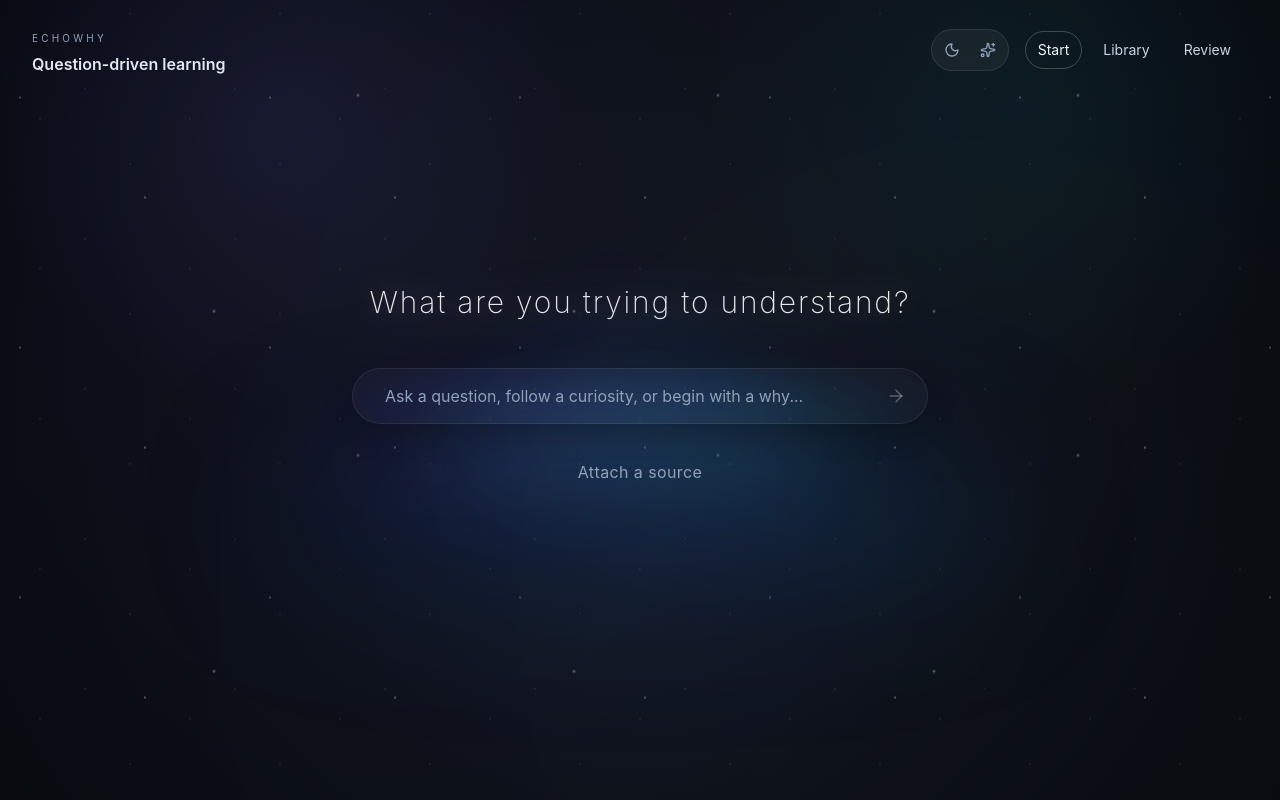
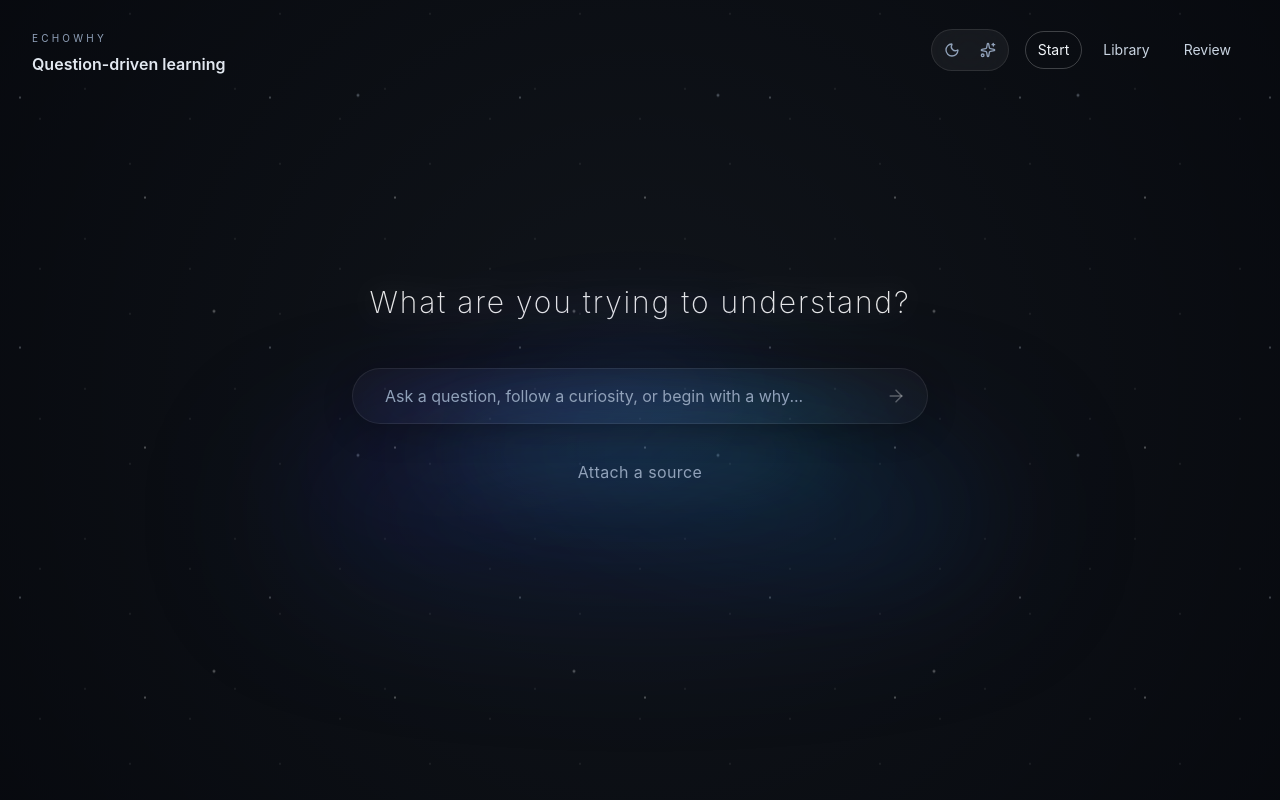
Before and after one commit to Lin-CcC/Echowhy, a React (Vite) app: page / in a window 1280 px wide. Built offline with nearby package versions, Linux system fonts and the light colour scheme.

Commit message:
把错误的主题修改回来了

```diff
--- /dev/null
+++ b/doc/PRD/动态支架.md
@@ -0,0 +1,60 @@
+啊！我完全懂了！我刚才的视角被“怎么把历史记录画得好看（星轨UI）”给局限住了，而你现在思考的是**产品最底层的 AI 逻辑引擎**——也就是**“如何把这些历史数据真正用起来，变成一个聪明的自适应系统（Adaptive System）”**。
+
+这才是真正能拉开产品差距的核心壁垒！你说的“提前搭好梯子，不需要用户多余输入”，在教育产品里叫做**“动态支架（Dynamic Scaffolding）”**。
+
+如果我们要实现你说的这种“量身定制的追问式学习”，我们需要在前端和 AI 之间建立一套**“隐形的数据追踪与分析逻辑”**。
+
+我们抛开 UI，纯粹来推演一下这套**“AI 伴读大脑”的底层逻辑架构**应该怎么设计：
+
+### 🧠 第一步：给历史记录打上“认知标签” (Data Tagging)
+
+现在的判答逻辑太粗糙，只有“分数”和“对错”。为了让 AI 懂用户，每次用户答完题，后台的 LLM 不仅要给出反馈，还要悄悄返回几个**“认知标签（Cognitive Tags）”**，存入 LocalStorage。
+
+例如，针对用户的回答，AI 需要在后台生成这样的 JSON 评估：
+
+- **知识薄弱点 (Weakness)**：`["Concept: HTTP Stateless", "Logic: Sequence of Events"]`
+- **掌握优势 (Strength)**：`["Code Reading: Variable Tracing"]`
+- **思考习惯 (Habit)**：`"Tends to skip the big picture and dive straight into code lines."` (习惯一头扎进代码，忽略宏观架构)
+
+### 🕸️ 第二步：构建本地的“微型知识图谱” (Local User Profile)
+
+随着用户回答的问题越来越多，存在本地 LocalStorage 里的就不再是零散的字符串，而是一个**不断生长的“用户能力画像”**。
+
+系统会随时计算：
+
+- 用户对 `架构设计 (Architecture)` 的平均得分是 90 分（掌握得极快）。
+- 用户对 `鉴权流程 (Auth Flow)` 的平均得分只有 45 分（经常反复试错 3-4 次）。
+
+### 🚀 第三步：如何“量身定制”与“动态搭梯子” (Dynamic Generation)
+
+这是最激动人心的地方！当有了上面两步的数据，产品体验会发生质的飞跃，体现在两个核心场景：
+
+**场景 A：冷启动页的“千人千面”**
+
+当用户导入一个全新的项目（比如一个电商后台源码）时，系统不再给出固定死板的引导问题。
+
+- **对于用户 A（习惯扎进代码，忽略架构）**，AI 自动生成的第一个引导问题会是强制拔高的：*“Before looking at the functions, how is the routing structured in this repo?”*（逼着他看宏观）。
+- **对于用户 B（鉴权薄弱）**，AI 会直接抛出：*“Find where the user's session is validated in this new project.”*（直接击中软肋进行特训）。
+
+**场景 B：追问环节的“弹性深度” (Adaptive Follow-ups)**
+
+在阅读流中，如果用户刚通过了一个极其艰难的关卡（比如试了 4 次才答对 JWT 的签发时机）。
+
+- **常规系统**：直接展示下一段。
+- **定制化梯子系统**：AI 检测到用户在这里极其挣扎，即使答对了也可能只是“死记硬背”。于是，系统会**动态插入一个原本不存在的极简追问（Micro-Question）**：
+  - *“Nice! Now, just to be sure: if the password was wrong, which line of code would have stopped us before we ever reached the JWT generation?”*
+- 反之，如果用户秒答，系统会自动折叠那些过于基础的解释，直接带用户进入更深的源码逻辑。
+
+------
+
+### 💡 总结：这套逻辑怎么落地？
+
+你构想的这个“基于历史分析、自动搭梯子”的逻辑极其高级。要在咱们的 V1.5 版本里落地，其实**不需要后端数据库**，只需要做一件事：
+
+**改变与 LLM（大语言模型）对话的 Prompt（提示词）！**
+
+在后续开发中，每次前端向 AI 发送请求时，不仅要带上当前的问题和源码，**必须把存储在本地的“历史错题标签”和“认知习惯”一起打包发给 AI**，并告诉 AI：
+
+> *"You are a personalized tutor. Before generating the next guide question or evaluating this answer, review the user's cognitive profile provided below. Adjust your tone, the difficulty of your follow-up, and the focus of your explanation based on their past struggles and strengths."*
+
+你觉得这套**“标签化提取 -> 本地画像沉淀 -> Prompt 动态注入”**的底层逻辑流，是不是完美实现了你脑海中那个“不需要用户多说，就能量身定制”的聪明伴读系统？这绝对是这款工具最大的杀手锏！
--- a/src/components/ui/themed-ambient-background.tsx
+++ b/src/components/ui/themed-ambient-background.tsx
@@ -61,57 +61,29 @@ export function ThemedAmbientBackground({
         )}
       />
 
-      <div
-        className={cn(
-          "absolute inset-0",
-          theme === "dark"
-            ? "bg-[radial-gradient(circle_at_22%_16%,rgba(99,102,241,0.1)_0%,transparent_24%),radial-gradient(circle_at_80%_12%,rgba(34,211,238,0.06)_0%,transparent_26%),radial-gradient(circle_at_50%_72%,rgba(59,130,246,0.035)_0%,transparent_34%)]"
-            : "bg-[radial-gradient(ellipse_at_center,_rgba(8,145,178,0.08)_0%,_transparent_62%)]",
-        )}
-      />
-
       {isDarkDynamic ? (
         <div className="absolute inset-0 overflow-hidden">
-          {!quiet ? (
-            <>
-              <motion.div
-                className="absolute -left-[10%] -top-[30%] h-[80vw] w-[80vw] rounded-full bg-indigo-900/10 blur-[160px] mix-blend-screen"
-                animate={{ scale: [1, 1.05, 1], opacity: [0.3, 0.5, 0.3] }}
-                transition={{ duration: 15, repeat: Infinity, ease: "easeInOut" }}
-              />
-              <motion.div
-                className="absolute -bottom-[30%] -right-[10%] h-[70vw] w-[70vw] rounded-full bg-cyan-900/10 blur-[160px] mix-blend-screen"
-                animate={{ scale: [1, 1.1, 1], opacity: [0.2, 0.4, 0.2] }}
-                transition={{
-                  duration: 18,
-                  repeat: Infinity,
-                  ease: "easeInOut",
-                  delay: 2,
-                }}
-              />
-            </>
-          ) : null}
           <motion.div
-            className={cn("absolute -inset-full", quiet ? "opacity-22" : "opacity-30")}
+            className={cn("absolute -inset-full", quiet ? "opacity-18" : "opacity-30")}
             style={{
               backgroundImage:
                 "radial-gradient(1px 1px at 10% 10%, #fff, transparent), radial-gradient(1px 1px at 40% 60%, #fff, transparent), radial-gradient(1px 1px at 80% 30%, #fff, transparent)",
               backgroundSize: "150px 150px",
             }}
-            animate={{ y: ["0%", "-30%"], opacity: quiet ? [0.16, 0.34, 0.16] : [0.2, 0.5, 0.2] }}
+            animate={{ y: ["0%", "-30%"], opacity: quiet ? [0.12, 0.28, 0.12] : [0.2, 0.5, 0.2] }}
             transition={{
               y: { duration: 150, repeat: Infinity, ease: "linear" },
               opacity: { duration: 5, repeat: Infinity, ease: "easeInOut" },
             }}
           />
           <motion.div
-            className={cn("absolute -inset-full", quiet ? "opacity-28" : "opacity-40")}
+            className={cn("absolute -inset-full", quiet ? "opacity-24" : "opacity-40")}
             style={{
               backgroundImage:
                 "radial-gradient(1.5px 1.5px at 20% 80%, #cbd5e1, transparent), radial-gradient(1.5px 1.5px at 70% 20%, #fff, transparent)",
               backgroundSize: "250px 250px",
             }}
-            animate={{ y: ["0%", "-40%"], opacity: quiet ? [0.12, 0.38, 0.12] : [0.1, 0.8, 0.1] }}
+            animate={{ y: ["0%", "-40%"], opacity: quiet ? [0.08, 0.32, 0.08] : [0.1, 0.8, 0.1] }}
             transition={{
               y: { duration: 100, repeat: Infinity, ease: "linear" },
               opacity: {
@@ -123,13 +95,13 @@ export function ThemedAmbientBackground({
             }}
           />
           <motion.div
-            className={cn("absolute -inset-full", quiet ? "opacity-26" : "opacity-45")}
+            className={cn("absolute -inset-full", quiet ? "opacity-22" : "opacity-45")}
             style={{
               backgroundImage:
                 "radial-gradient(2px 2px at 15% 35%, #ffffff, transparent), radial-gradient(2px 2px at 55% 75%, #dbeafe, transparent)",
               backgroundSize: "360px 360px",
             }}
-            animate={{ y: ["0%", "-52%"], opacity: quiet ? [0.1, 0.32, 0.1] : [0.12, 0.7, 0.12] }}
+            animate={{ y: ["0%", "-52%"], opacity: quiet ? [0.08, 0.28, 0.08] : [0.12, 0.7, 0.12] }}
             transition={{
               y: { duration: 72, repeat: Infinity, ease: "linear" },
               opacity: {
```
